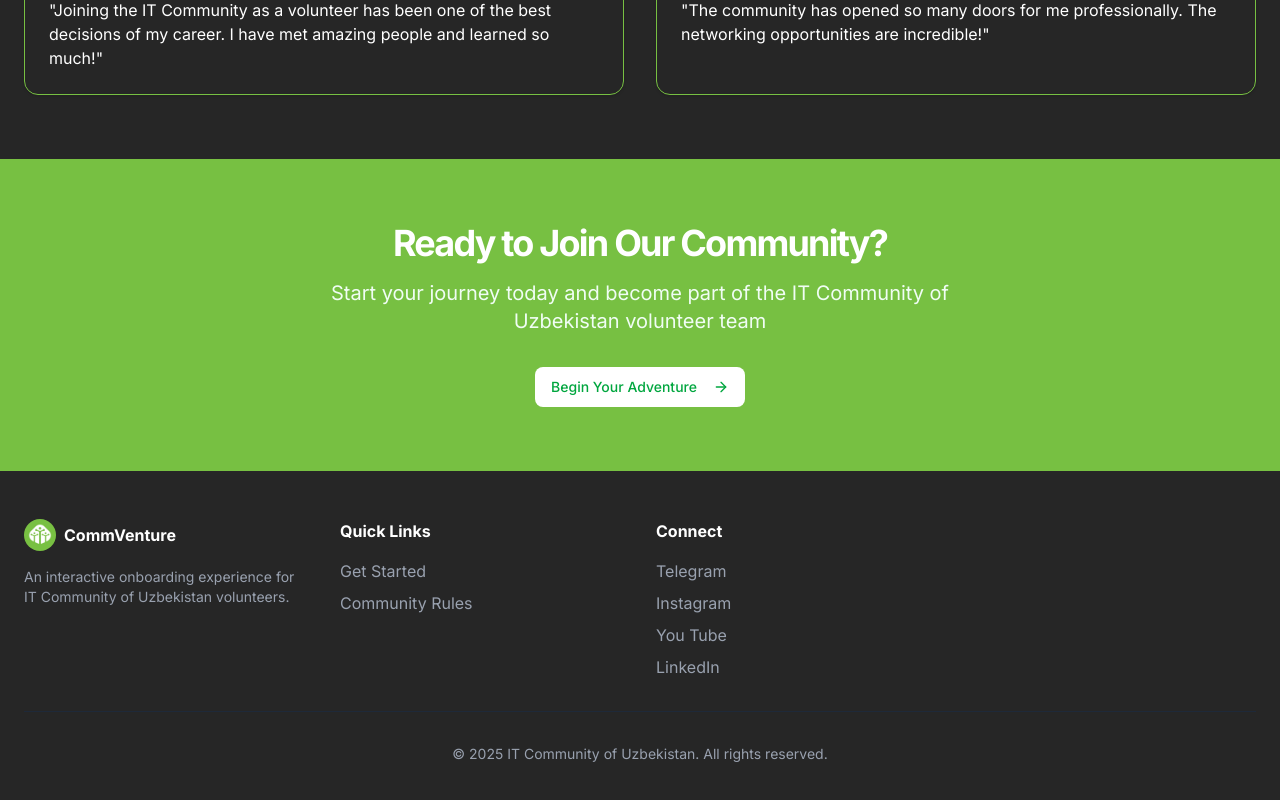
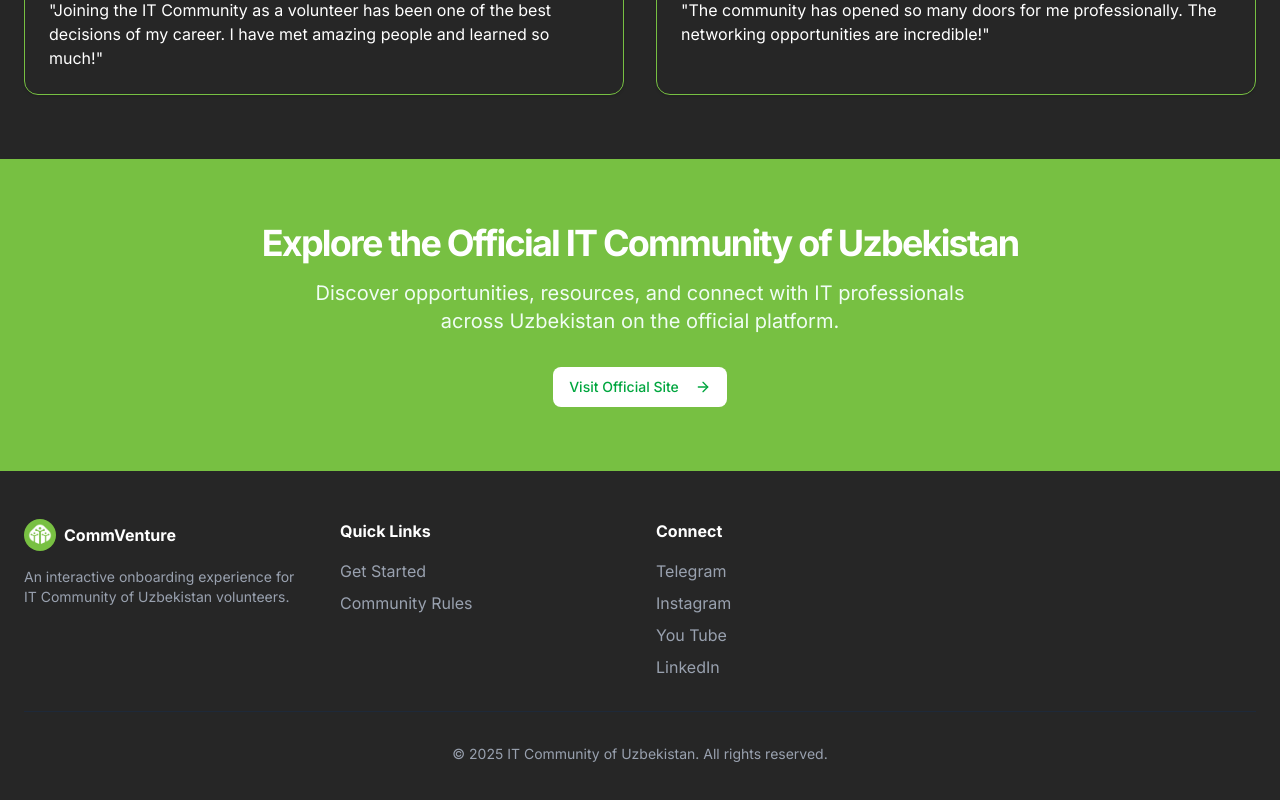
Before and after one commit to dmitriy4kim/CommVenture, a Next.js app: page / in a window 1280 px wide. Shown: the part 2402-3202 px from the top of the page. Built offline with nearby package versions, Linux system fonts and the light colour scheme.

Commit message:
feat/ official site added

```diff
--- a/app/page.tsx
+++ b/app/page.tsx
@@ -220,17 +220,22 @@ export default function Home() {
         {/* CTA Section */}
         <section className="py-16 bg-[#77c042] text-white">
           <div className="container mx-auto px-4 md:px-6 text-center">
-            <h2 className="text-3xl font-bold tracking-tighter sm:text-4xl mb-4">Ready to Join Our Community?</h2>
+            <h2 className="text-3xl font-bold tracking-tighter sm:text-4xl mb-4">Explore the Official  IT Community of Uzbekistan</h2>
             <p className="text-xl max-w-[700px] mx-auto mb-8 text-green-50">
-              Start your journey today and become part of the IT Community of Uzbekistan volunteer team
+              Discover opportunities, resources, and connect with IT professionals across Uzbekistan on the official platform.
             </p>
-            <Link href="/onboarding">
+            <a
+              href="https://itcom.uz/"
+              target="_blank"
+              rel="noopener noreferrer"
+            >
               <Button size="lg" variant="secondary" className="bg-white text-green-600 hover:bg-gray-100 cursor-pointer">
-                Begin Your Adventure <ArrowRight className="ml-2 h-4 w-4" />
+                Visit Official Site <ArrowRight className="ml-2 h-4 w-4" />
               </Button>
-            </Link>
+            </a>
           </div>
         </section>
+
       </main>
 
       <footer className="bg-neutral-800 text-white py-12">
```
